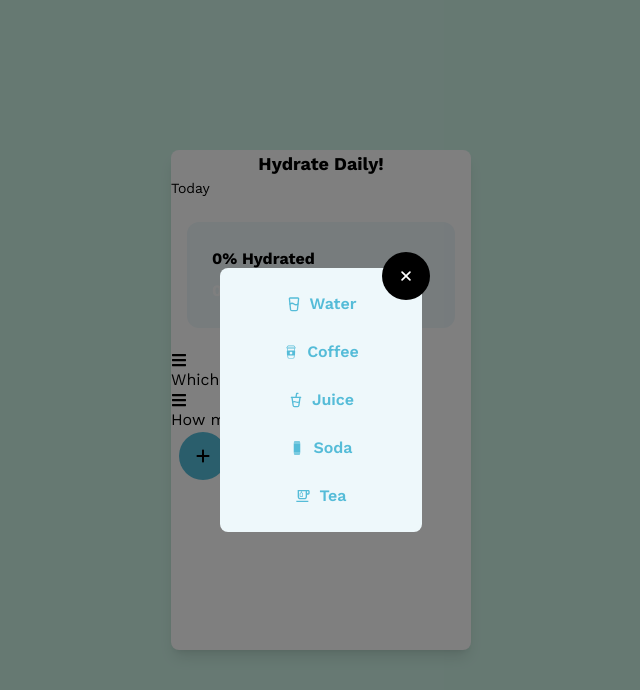
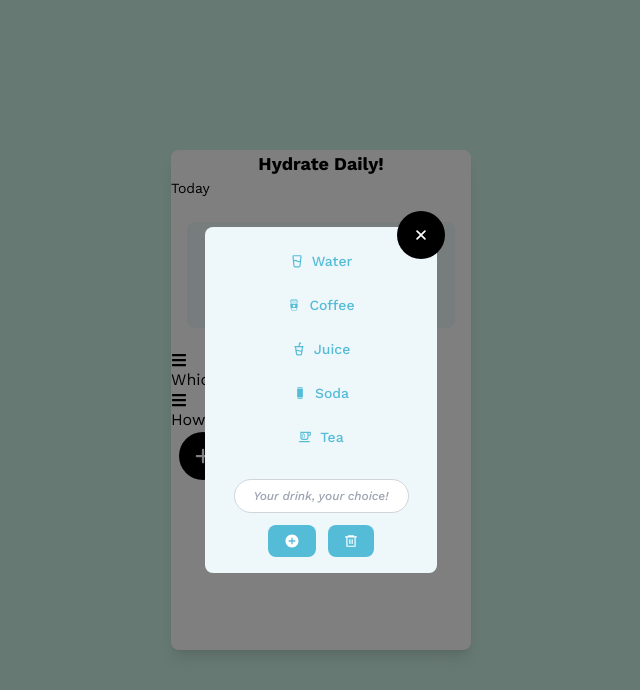
Before and after one commit to seanverano/reboost, a React (Vite) app: page / in a window 1280 px wide. Both pictures are taken after a click on the element "Which beverage did you drink?". Shown: the top 690 px of the page, without its empty margins (319-959 px from the left). Built offline with nearby package versions, Linux system fonts and the light colour scheme.

Commit message:
Change how adding and removing a drink works

```diff
--- a/src/components/Modal.jsx
+++ b/src/components/Modal.jsx
@@ -5,7 +5,7 @@ const Modal = ({ show, onClose, children }) => {
 
   return (
     <div className="fixed inset-0 bg-black bg-opacity-50 flex justify-center items-center">
-      <div className="bg-transparent rounded-lg p-6 w-[250px] relative">
+      <div className="bg-transparent rounded-lg p-6 w-[280px] relative">
         <button
           className="absolute top-2 right-4 w-12 h-12 bg-[#000000] rounded-full flex justify-center items-center"
           onClick={onClose}
--- a/src/components/drink_features/DrinkType.jsx
+++ b/src/components/drink_features/DrinkType.jsx
@@ -5,41 +5,75 @@ import { LuCupSoda } from "react-icons/lu";
 import { LuGlassWater } from "react-icons/lu";
 import { MdOutlineEmojiFoodBeverage } from "react-icons/md";
 import { GiSodaCan } from "react-icons/gi";
+import { MdOutlineLocalDrink } from "react-icons/md";
+import { RiDeleteBin6Line } from "react-icons/ri";
+import { IoMdAddCircle } from "react-icons/io";
 import Modal from "../Modal";
 
 const DrinkType = () => {
   const [showModal, setShowModal] = useState(false);
+  const [newDrink, setNewDrink] = useState("");
+  const [drinks, setDrinks] = useState([
+    { name: "Water", icon: <LuGlassWater /> },
+    { name: "Coffee", icon: <CiCoffeeCup /> },
+    { name: "Juice", icon: <LuCupSoda /> },
+    { name: "Soda", icon: <GiSodaCan /> },
+    { name: "Tea", icon: <MdOutlineEmojiFoodBeverage /> },
+  ]);
 
-  const openModal = () => {
-    setShowModal(true);
+  const openModal = () => setShowModal(true);
+  const closeModal = () => setShowModal(false);
+
+  const handleAddDrink = () => {
+    if (newDrink) {
+      const addedDrink = { name: newDrink, icon: <MdOutlineLocalDrink /> };
+      setDrinks([...drinks, addedDrink]);
+      setNewDrink("");
+    }
   };
-
-  const closeModal = () => {
-    setShowModal(false);
+  const handleDeleteDrink = () => {
+    if (drinks.length > 0) {
+      const updatedDrinks = drinks.slice(0, drinks.length - 1);
+      setDrinks(updatedDrinks);
+    }
   };
 
   return (
     <>
-      <h1 onClick={openModal} className="cursor-pointer">
+      <h1 onClick={openModal} className="cursor-pointer text-[#000000]">
         <FaBars /> Which beverage did you drink?
       </h1>
 
       <Modal show={showModal} onClose={closeModal}>
-        <div className="flex flex-col justify-center py-4 items-center font-poppins font-semibold bg-[#EEF8FB] rounded-lg">
-          <div className="text-base flex flex-row items-center justify-center mb-2 px-6 py-2 rounded-lg w-[125px] text-[#55BCD8] hover:bg-[#CFECF4]">
-            <LuGlassWater className="mr-2" /> Water
-          </div>
-          <div className="text-base flex flex-row items-center justify-center mb-2 px-6 py-2 rounded-lg w-[125px] text-[#55BCD8] hover:bg-[#CFECF4]">
-            <CiCoffeeCup className="mr-2" /> Coffee
-          </div>
-          <div className="text-base flex flex-row items-center justify-center mb-2 px-6 py-2 rounded-lg w-[125px] text-[#55BCD8] hover:bg-[#CFECF4]">
-            <LuCupSoda className="mr-2" /> Juice
-          </div>
-          <div className="text-base flex flex-row items-center justify-center mb-2 px-6 py-2 rounded-lg w-[125px] text-[#55BCD8] hover:bg-[#CFECF4]">
-            <GiSodaCan className="mr-2" /> Soda
-          </div>
-          <div className="text-base flex flex-row items-center justify-center px-6 py-2 rounded-lg w-[125px] text-[#55BCD8] hover:bg-[#CFECF4]">
-            <MdOutlineEmojiFoodBeverage className="mr-2" /> Tea
+        <div className="flex flex-col justify-center py-4 items-center font-poppins font-medium bg-[#EEF8FB] rounded-lg">
+          {drinks.map((drink, index) => (
+            <div
+              key={index}
+              className="text-sm flex flex-row items-center justify-center mb-2 px-6 py-2 rounded-lg w-[125px] text-[#55BCD8] hover:bg-[#CFECF4]"
+            >
+              <span className="mr-2">{drink.icon}</span> {drink.name}
+            </div>
+          ))}
+          <input
+            type="text"
+            value={newDrink}
+            onChange={(e) => setNewDrink(e.target.value)}
+            placeholder="Your drink, your choice!"
+            className="italic text-xs text-center mt-4 mb-3 p-2 border border-gray-300 rounded-full w-[175px] focus:outline-none focus:ring-1 focus:ring-[#55BCD8]"
+          />
+          <div className="flex flex-row space-x-3">
+            <button
+              onClick={handleAddDrink}
+              className="text-base bg-[#55BCD8] text-white px-4 py-2 rounded-lg hover:bg-[#4DA3B5]"
+            >
+              <IoMdAddCircle />
+            </button>
+            <button
+              onClick={handleDeleteDrink}
+              className="text-sm bg-[#55BCD8] text-white px-4 py-2 rounded-lg hover:bg-[#4DA3B5]"
+            >
+              <RiDeleteBin6Line />
+            </button>
           </div>
         </div>
       </Modal>
--- a/src/components/drink_features/DrinkVolume.jsx
+++ b/src/components/drink_features/DrinkVolume.jsx
@@ -1,6 +1,5 @@
 import React, { useState } from "react";
 import { FaBars } from "react-icons/fa";
-import { IoWaterOutline } from "react-icons/io5";
 import Modal from "../Modal";
 
 const DrinkVolume = () => {
@@ -16,30 +15,25 @@ const DrinkVolume = () => {
 
   return (
     <>
-      <h1 onClick={openModal} className="cursor-pointer">
+      <h1 onClick={openModal} className="cursor-pointer text-[#000000]">
         <FaBars /> How much did you drink?
       </h1>
 
       <Modal show={showModal} onClose={closeModal}>
         <div className="flex flex-col justify-center py-4 items-center font-poppins font-semibold bg-[#EEF8FB] rounded-lg">
           <div className="text-base flex flex-row items-center justify-center mb-2 px-6 py-2 rounded-lg w-[125px] text-[#55BCD8] hover:bg-[#CFECF4]">
-            <IoWaterOutline className="mr-2" />
             200 ml
           </div>
           <div className="text-base flex flex-row items-center justify-center mb-2 px-6 py-2 rounded-lg w-[125px] text-[#55BCD8] hover:bg-[#CFECF4]">
-            <IoWaterOutline className="mr-2" />
             300 ml
           </div>
           <div className="text-base flex flex-row items-center justify-center mb-2 px-6 py-2 rounded-lg w-[125px] text-[#55BCD8] hover:bg-[#CFECF4]">
-            <IoWaterOutline className="mr-2" />
             400 ml
           </div>
           <div className="text-base flex flex-row items-center justify-center mb-2 px-6 py-2 rounded-lg w-[125px] text-[#55BCD8] hover:bg-[#CFECF4]">
-            <IoWaterOutline className="mr-2" />
             500 ml
           </div>
           <div className="text-base flex flex-row items-center justify-center px-6 py-2 rounded-lg w-[125px] text-[#55BCD8] hover:bg-[#CFECF4]">
-            <IoWaterOutline className="mr-2" />
             1000 ml
           </div>
         </div>
--- a/src/pages/DrinkPage.jsx
+++ b/src/pages/DrinkPage.jsx
@@ -12,7 +12,7 @@ const DrinkPage = () => {
         </h1>
         <h2 className="text-[#000000] text-sm text-left p-0 m-0">Today</h2>
         <div className="flex px-4 py-6 justify-center items-center">
-          <div className="flex flex-1 flex-col gap-2 rounded-xl border border-transparent p-6 bg-[#EEF8FB]">
+          <div className="flex flex-1 flex-col gap-2 rounded-lg border border-transparent p-6 bg-[#EEF8FB]">
             <p className="text-[#000000] font-bold">0% Hydrated</p>
             <p className="text-[#ffffff] font-bold">0.0 of 2L</p>
           </div>
@@ -20,16 +20,15 @@ const DrinkPage = () => {
         <DrinkType />
         <DrinkVolume />
         <div>
-          <div className="div"></div>
           <button
-            className=" flex items-center justify-center w-12 h-12 bg-[#55BCD8] rounded-full ml-2 focus:outline-none"
+            className=" flex items-center justify-center w-12 h-12 bg-[#000000] rounded-full ml-2"
             onMouseDown={() => {
               if (navigator.vibrate) {
                 navigator.vibrate(100);
               }
             }}
           >
-            <FaPlus className="text-[#000000]" />
+            <FaPlus className="text-[#ffffff] text-lg" />
           </button>
         </div>
       </div>
```
